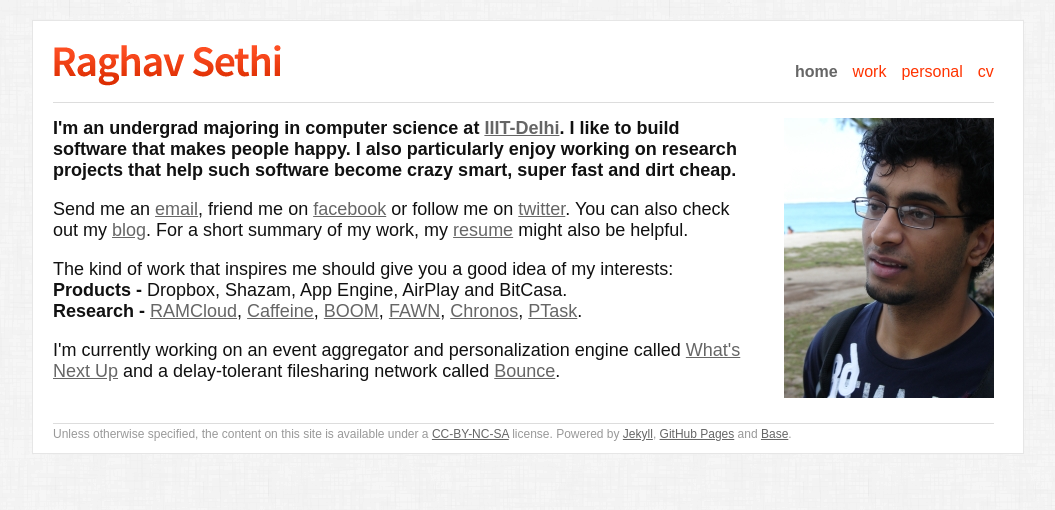
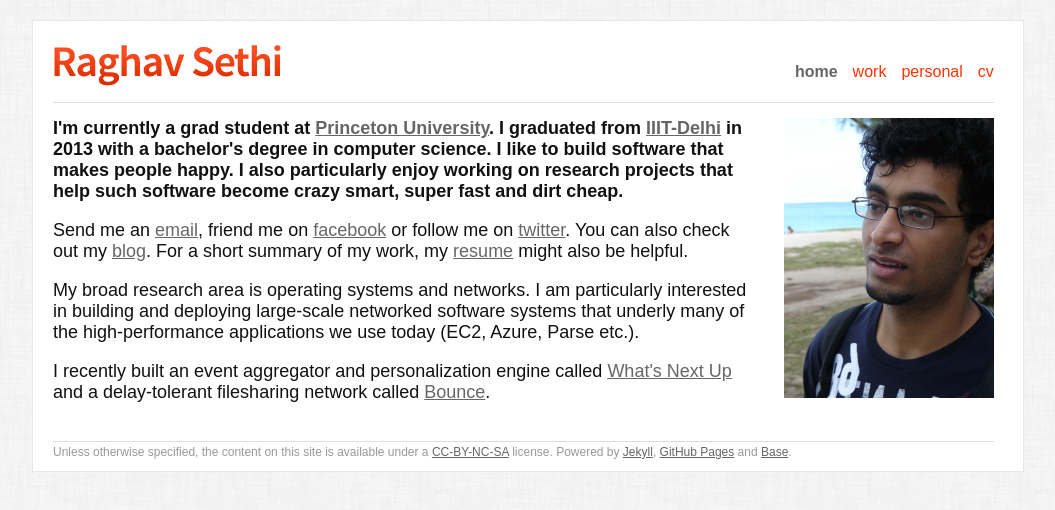
Before and after one commit to tuxicon/raghavsethi.github.com, a Jekyll site: the page index.html, which Jekyll copies as it is, in a window 1280 px wide. Shown: the top 510 px of the page, without its empty margins (112-1167 px from the left). Built offline with Jekyll 4.4.1, drawn with Linux system fonts in a browser that asks for light colours; nearby versions of some CDN libraries.

Commit message:
Update index.html

```diff
--- a/index.html
+++ b/index.html
@@ -36,15 +36,13 @@
             <!-- Content -->
             <div class="section">
                 <div class="col nine">
-                    <p><strong>I'm an undergrad majoring in computer science at <a href="http://www.iiitd.ac.in">IIIT-Delhi</a>. I like to build software that makes people happy. I also particularly enjoy working on research projects that help such software become crazy smart, super fast and dirt cheap.</strong></p>
+                    <p><strong>I'm currently a grad student at <a href="http://cs.princeton.edu">Princeton University</a>. I graduated from <a href="http://www.iiitd.ac.in">IIIT-Delhi</a> in 2013 with a bachelor's degree in computer science. I like to build software that makes people happy. I also particularly enjoy working on research projects that help such software become crazy smart, super fast and dirt cheap.</strong></p>
                     <p>Send me an <a href="http://www.google.com/recaptcha/mailhide/d?k=01RkgkGZV-zNAXBWAjbuG9oA==&c=U3Y8EzuPJWIFPz4PsLvg9C7UTO4-rWil4SIgtA_FO3I=">email</a>, friend me on <a href="http://www.facebook.com/raghavsethi">facebook</a> or follow me on <a href="http://www.twitter.com/raghavsethi">twitter</a>. You can also check out my <a href="http://bookmarkmybrain.wordpress.com">blog</a>. For a short summary of my work, my <a href="/assets/docs/raghavsethi_resume.pdf">resume</a> might also be helpful.</p>
                     <p>
-                        The kind of work that inspires me should give you a good idea of my interests:<br />
-                    <strong>Products - </strong> Dropbox, Shazam, App Engine, AirPlay and BitCasa.<br />
-                    <strong>Research - </strong> <a href="http://cacm.acm.org/magazines/2011/7/109885-the-case-for-ramcloud/fulltext">RAMCloud</a>, <a href="http://research.google.com/pubs/pub36726.html">Caffeine</a>,&nbsp;<a href="http://boom.cs.berkeley.edu/">BOOM</a>, <a href="http://www.cs.cmu.edu/~fawnproj/">FAWN</a>, <a href="http://cseweb.ucsd.edu/~voelker/pubs/chronos-socc12.pdf">Chronos</a>, <a href="http://research.microsoft.com/apps/pubs/default.aspx?id=154952">PTask</a>.
+                        My broad research area is operating systems and networks. I am particularly interested in building and deploying large-scale networked software systems that underly many of the high-performance applications we use today (EC2, Azure, Parse etc.).
                     </p>
 
-                    <p>I'm currently working on an event aggregator and personalization engine called <a href="http://www.whatsnextup.com">What's Next Up</a> and a delay-tolerant filesharing network called <a href="http://muc.iiitd.edu.in/bounce">Bounce</a>.</p>
+                    <p>I recently built an event aggregator and personalization engine called <a href="http://www.whatsnextup.com">What's Next Up</a> and a delay-tolerant filesharing network called <a href="http://muc.iiitd.edu.in/bounce">Bounce</a>.</p>
                 </div>
                 <div class="col three align-right">
                     <img src="/assets/images/profile.jpg" alt="Raghav Sethi" class="home-profile-image">
```
